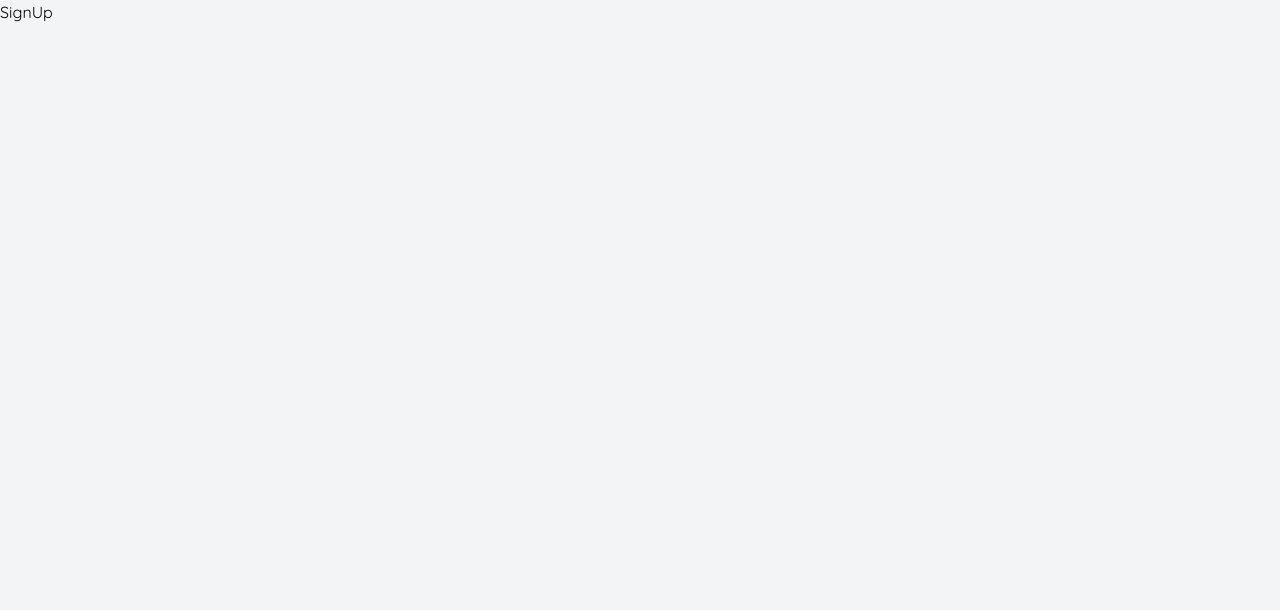
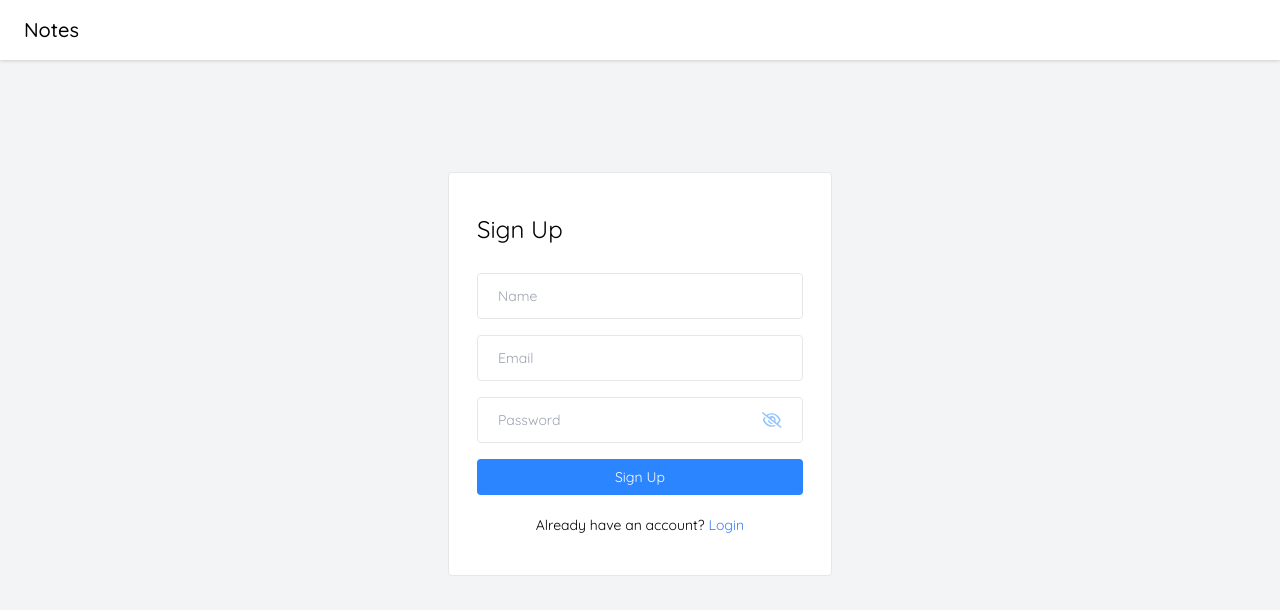
Before and after one commit to quatabenho/mern-stack-notes-app, a React (Vite) app in the folder frontend/mern-stack-notes-app/: page /signup in a window 1280 px wide. Shown: the top 610 px of the page. Built offline with nearby package versions, Linux system fonts and the light colour scheme.

Commit message:
finish signup ui

```diff
--- a/frontend/mern-stack-notes-app/src/components/Input/PasswordInput.jsx
+++ b/frontend/mern-stack-notes-app/src/components/Input/PasswordInput.jsx
@@ -17,11 +17,16 @@ const PasswordInput = ({ value, onChange, placeholder}) => {
             className='w-full text-sm bg-transparent py-3 mr-3 rounded outline-none'
         />
 
+        {isShowPassword ? (
         <FaRegEye
             size={22}
             onClick={toggleShowPassword}
-            className='text-blue-300 cursor-pointer'
-        />
+            className='text-blue-300 cursor-pointer' />
+        ) : (
+            <FaRegEyeSlash
+            size={22}
+            onClick={toggleShowPassword}
+            className='text-blue-300 cursor-pointer' />)}
     </div>
   )
 }
--- a/frontend/mern-stack-notes-app/src/pages/Login/Login.jsx
+++ b/frontend/mern-stack-notes-app/src/pages/Login/Login.jsx
@@ -2,18 +2,48 @@ import React from 'react'
 import Navbar from '../../components/Navbar/Navbar'
 import { Link } from 'react-router-dom'
 import PasswordInput from '../../components/Input/PasswordInput'
+import { validateEmail } from '../../utils/helper'
+const Login = () => {
 
-const Login = () => {
+  const [email, setEmail] = React.useState('')
+  const [password, setPassword] = React.useState('')
+  const [error, setError] = React.useState(null)
+
+  const handleLogin = async (e) => {
+    e.preventDefault();
+
+    if (!validateEmail(email)) {
+      setError('Invalid email address');
+      return;
+    }
+
+    if (!password) {
+      setError('Password is required');
+      return;
+    }
+
+    setError('');
+    // Login API Call
+  }
+
   return <>
     <Navbar />
 
     <div className='flex items-center justify-center mt-28'>
       <div className='w-96 border rounded bg-white px-7 py-10'>
-        <form onSubmit={() => {}}>
+        <form onSubmit={handleLogin}>
           <h4 className='text-2xl mb-7'>Login</h4>
 
-          <input type="text" placeholder='Email' className='input-box' />
-          < PasswordInput />
+          <input type="text" placeholder='Email' className='input-box'
+            value={email} onChange={(e) => setEmail(e.target.value)}
+          />
+          < PasswordInput
+            value={password}
+            onChange={(e) => setPassword(e.target.value)}
+            ref={PasswordInput}
+          />
+
+          {error && <p className='text-red-500 text-sm'>{error}</p>}
           <button type='submit' className='btn-primary'>Login</button>
 
           <p className='text-sm text-center mt-4'>
--- a/frontend/mern-stack-notes-app/src/pages/SignUp/SignUp.jsx
+++ b/frontend/mern-stack-notes-app/src/pages/SignUp/SignUp.jsx
@@ -1,8 +1,84 @@
 import React from 'react'
+import Navbar from '../../components/Navbar/Navbar'
+import { Link } from 'react-router-dom'
+import PasswordInput from '../../components/Input/PasswordInput'
+import { validateEmail } from '../../utils/helper'
+import { FaRegEye, FaRegEyeSlash } from 'react-icons/fa6'
+
 
 const SignUp = () => {
+
+  const [name, setName] = React.useState('')
+  const [email, setEmail] = React.useState('')
+  const [password, setPassword] = React.useState('')
+  const [error, setError] = React.useState(null)
+
+  const handleSignUp = async (e) => {
+    e.preventDefault();
+
+    if (!name) {
+      setError('Name is required');
+      return;
+    }
+
+    if (!validateEmail(email)) {
+      setError('Invalid email address');
+      return;
+    }
+
+    if (!password) {
+      setError('Password is required');
+      return;
+    }
+
+    setError('');
+
+    // Sign Up API Call
+
+  }
+
   return (
-    <div>SignUp</div>
+    <>
+    <Navbar />
+    <div className='flex items-center justify-center mt-28'>
+      <div className='w-96 border rounded bg-white px-7 py-10'>
+        <form onSubmit={handleSignUp}>
+          <h4 className='text-2xl mb-7'>Sign Up</h4>
+
+          <input
+            type="text"
+            placeholder='Name'
+            className='input-box'
+            value={name}
+            onChange={(e) => setName(e.target.value)} />
+
+          <input
+            type="text"
+            placeholder='Email'
+            className='input-box'
+            value={email}
+            onChange={(e) => setEmail(e.target.value)} />
+
+          <PasswordInput
+            value={password}
+            onChange={(e) => setPassword(e.target.value)}
+          />
+
+
+          {error && <p className='text-red-500 text-sm'>{error}</p>}
+          <button type='submit' className='btn-primary'>Sign Up</button>
+
+          <p className='text-sm text-center mt-4'>
+            Already have an account?{" "}
+            <Link to='/login' className='text-blue-500'>
+              Login
+            </Link>
+          </p>
+
+        </form>
+      </div>
+    </div>
+    </>
   )
 }
 
--- /dev/null
+++ b/frontend/mern-stack-notes-app/src/utils/helper.js
@@ -0,0 +1,4 @@
+export const validateEmail = (email) => {
+    const regex = /^[^\s@]+@[^\s@]+\.[^\s@]+$/;
+    return regex.test(email)
+};
```
